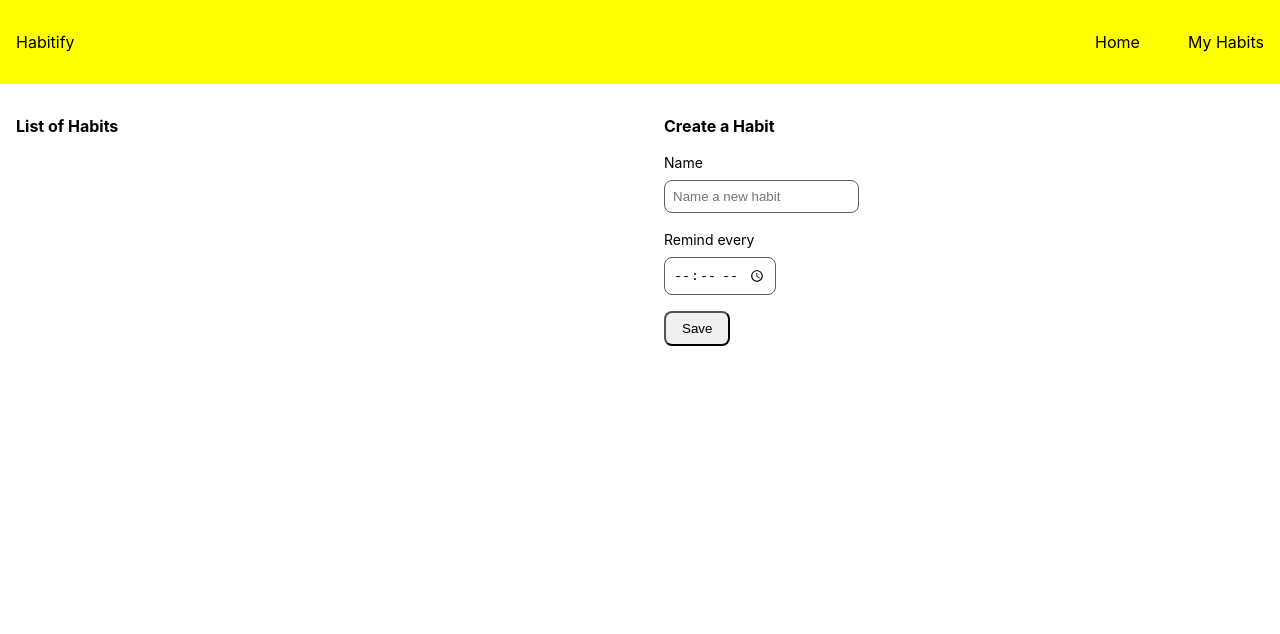
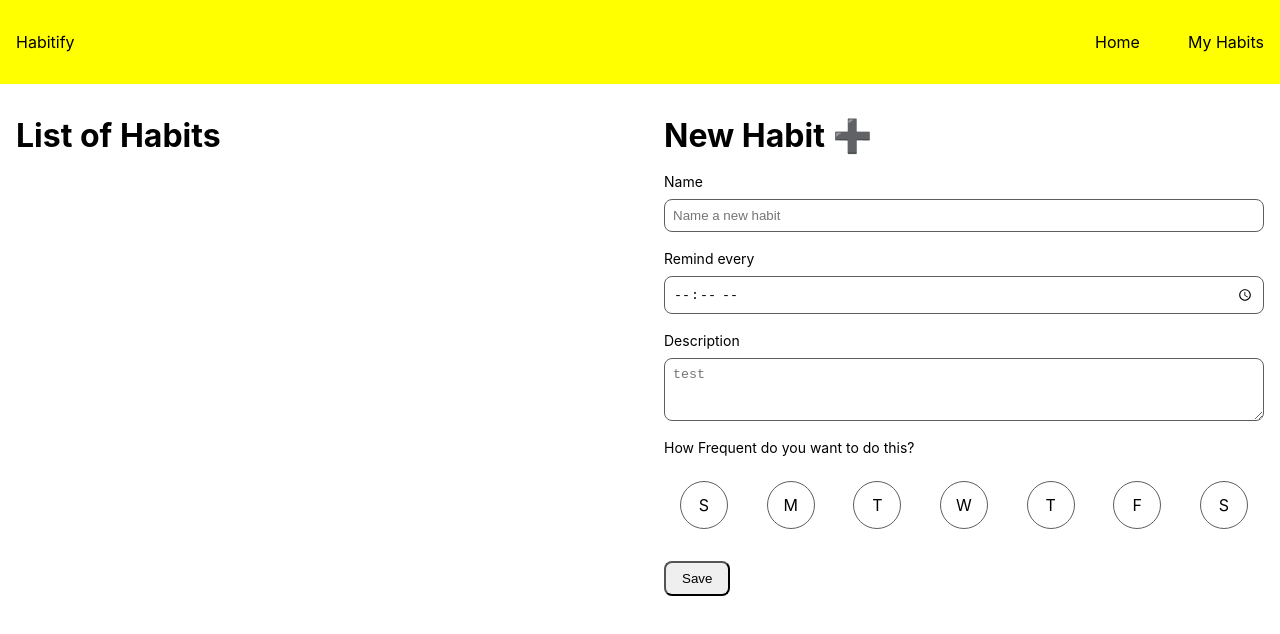
Before and after one commit to Gadu25/do-habit-ts, a React (Vite) app: page /habits in a window 1280 px wide. Shown: the top 634 px of the page. Built offline with nearby package versions, Linux system fonts and the light colour scheme.

Commit message:
feat: initial adding of habit properties

```diff
--- a/src/assets/css/common/form.css
+++ b/src/assets/css/common/form.css
@@ -1,6 +1,7 @@
 .form-group,
 .form-group .label,
-.form-group input {
+.form-group input,
+.form-group textarea {
   display: block;
 }
 
@@ -8,15 +9,18 @@
   margin: 1rem 0;
 }
 
-.form-group label {
+.form-group label,
+.form-group span {
   font-size: 14px;
 }
 
-.form-group input {
+.form-group input,
+.form-group textarea {
   margin-top: 0.5rem;
   padding: 0.5rem;
   border-radius: 0.5rem;
   border: 1px solid #5e5e5e;
+  width: 100%;
 }
 
 button {
@@ -24,3 +28,60 @@ button {
   border-radius: 0.5rem;
   cursor: pointer;
 }
+
+.form-week {
+  margin-top: 0.5rem;
+  padding: 1rem;
+  display: flex;
+  justify-content: space-between;
+  gap: 0.5rem;
+}
+
+.form-week .form-day {
+  border: 1px solid #5e5e5e;
+  padding: 0.5rem;
+  aspect-ratio: 1/1;
+  border-radius: 100px;
+  cursor: pointer;
+  min-width: 3rem;
+  display: flex;
+  justify-content: center;
+  align-items: center;
+  transition: border 0.1s ease;
+}
+
+.form-week .form-day:hover {
+  animation: jump 0.3s ease;
+}
+
+.form-week .form-day.active {
+  border: 1px solid rgb(63, 63, 236);
+}
+
+.form-week .form-day:active {
+  animation: hit 0.2s ease;
+}
+
+@keyframes jump {
+  0% {
+    transform: translateY(0);
+  }
+  50% {
+    transform: translateY(-0.2rem);
+  }
+  100% {
+    transform: translateY(0);
+  }
+}
+
+@keyframes hit {
+  0% {
+    transform: scale(1);
+  }
+  50% {
+    transform: scale(0.8);
+  }
+  100% {
+    transform: scale(1);
+  }
+}
--- a/src/components/habits/HabitCard.tsx
+++ b/src/components/habits/HabitCard.tsx
@@ -1,12 +1,40 @@
 import type { HabitCardProps } from "@/types/habit";
 
+interface Day {
+  id: number;
+  shorten: string;
+  name: string;
+}
+
+const daysOfWeek: Day[] = [
+  {id: 1, shorten: 'S', name: 'Sunday'},
+  {id: 2, shorten: 'M', name: 'Monday'},
+  {id: 3, shorten: 'T', name: 'Tuesday'},
+  {id: 4, shorten: 'W', name: 'Wednesday'},
+  {id: 5, shorten: 'T', name: 'Thursday'},
+  {id: 6, shorten: 'F', name: 'Friday'},
+  {id: 7, shorten: 'S', name: 'Sunday'},
+];
+
 function HabitCard({ habit, editHabit, deleteHabit }: HabitCardProps) {
+  const getDay = (id: number): string => {
+    const res =  daysOfWeek.filter((day) => day.id === id)
+    return res[0].name;
+  }
+
   return (
     <>
       <div className="habit-card">
         <div className="habit-desc" onClick={editHabit}>
-          <h5>{habit.title}</h5>
-          <span>{habit.time}</span>
+          <h5>{habit.name}</h5>
+          <small>{habit.time}</small>
+          <br/>
+          <small>every</small>
+          {habit.daysOfWeek.map((day) => (
+            <div className="habit-day" key={day}>{getDay(day)}</div>
+          ))}
+          <hr/>
+          <p>{habit.description}</p>
         </div>
         <div className="habit-action">
           <button onClick={deleteHabit}>Delete</button>
--- /dev/null
+++ b/src/components/habits/HabitForm.tsx
@@ -0,0 +1,95 @@
+import type React from "react";
+import type { Habit } from "@/types/habit";
+
+interface HabitFormProps {
+  isEdit: boolean;
+  singleHabit: Habit;
+  setSingleHabit: (habit: Habit) => void;
+  submitForm: (e: React.FormEvent<HTMLFormElement>) => void;
+}
+
+const daysOfWeek = [
+  {id: 1, shorten: 'S', name: 'Sunday'},
+  {id: 2, shorten: 'M', name: 'Monday'},
+  {id: 3, shorten: 'T', name: 'Tuesday'},
+  {id: 4, shorten: 'W', name: 'Wednesday'},
+  {id: 5, shorten: 'T', name: 'Thursday'},
+  {id: 6, shorten: 'F', name: 'Friday'},
+  {id: 7, shorten: 'S', name: 'Sunday'},
+];
+
+function HabitForm({isEdit, singleHabit, setSingleHabit, submitForm,}: HabitFormProps) {
+
+  const handleDaysOfWeek = (id:number) => {
+    const daysOfWeek = singleHabit.daysOfWeek
+    if (daysOfWeek.includes(id)) {
+      const newDays = daysOfWeek.filter((day) => day !== id);
+      setSingleHabit({...singleHabit, daysOfWeek: newDays})
+    } else {
+      setSingleHabit({...singleHabit, daysOfWeek:[...singleHabit.daysOfWeek, id]})
+    }
+  }
+
+  return (
+    <>
+      <div className="habit-form">
+        <div className="title">
+          <h1>{isEdit ? "Update Habit 🖊" : "New Habit ➕" }</h1>
+        </div>
+        <form onSubmit={submitForm}>
+          <div className="form-group">
+            <label htmlFor="form-habit-name">Name</label>
+            <input
+              id="form-habit-name"
+              type="text"
+              name="name"
+              placeholder="Name a new habit"
+              onChange={(e) => setSingleHabit({ ...singleHabit, name: e.target.value })}
+              value={singleHabit.name}
+            />
+          </div>
+          <div className="form-group">
+            <label htmlFor="form-habit-time">Remind every</label>
+            <input
+              id="form-habit-time"
+              type="time"
+              name="time"
+              onChange={(e) => setSingleHabit({ ...singleHabit, time: e.target.value })}
+              value={singleHabit.time}
+            />
+          </div>
+          <div className="form-group">
+            <label htmlFor="form-habit-description">Description</label>
+            <textarea
+              id="form-habit-description"
+              name="description"
+              value={singleHabit.description}
+              onChange={(e) => setSingleHabit({ ...singleHabit, description: e.target.value})}
+              rows={3}
+              placeholder="test"
+            >
+            </textarea>
+          </div>
+          <div className="form-group">
+            <span>How Frequent do you want to do this?</span>
+            <div className="form-week">
+              {daysOfWeek.map((day) => (
+                <div
+                  className={`form-day ${singleHabit.daysOfWeek.includes(day.id) ? 'active': ''}`}
+                  key={day.id}
+                  title={day.name}
+                  onClick={()=>handleDaysOfWeek(day.id)}
+                  >
+                    {day.shorten}
+                </div>
+              ))}
+            </div>
+          </div>
+            <button type="submit">Save</button>
+        </form>
+      </div>
+    </>
+  )
+}
+
+export default HabitForm;
--- a/src/pages/Habits.tsx
+++ b/src/pages/Habits.tsx
@@ -3,15 +3,26 @@ import { useState } from "react";
 import { useSelector, useDispatch } from "react-redux";
 import { add, update, remove } from "@/features/habit/habitSlice";
 import HabitCard from "@/components/habits/HabitCard";
+import HabitForm from "@/components/habits/HabitForm";
 import type { RootState } from "@/app/store";
 
 import type { Habit } from "@/types/habit";
+
+const emptyHabit = {
+  id: 0,
+  name: "",
+  description: "",
+  createdAt: "",
+  time: "",
+  daysOfWeek: [],
+  durationPerDay: ""
+}
 
 function Habits() {
   const habits = useSelector((state: RootState) => state.habits.value);
   const dispatch = useDispatch();
 
-  const [singleHabit, setSingleHabit] = useState<Habit>({ id: 0, title: "", time: "" });
+  const [singleHabit, setSingleHabit] = useState<Habit>(emptyHabit);
   const [isEdit, setIsEdit] = useState<boolean>(false);
 
   const handleSubmit = (e: React.FormEvent<HTMLFormElement>) => {
@@ -21,7 +32,7 @@ function Habits() {
     } else {
       saveHabit();
     }
-    setSingleHabit({ id: 0, title: "", time: "" });
+    setSingleHabit(emptyHabit);
   };
 
   const saveHabit = () => {
@@ -37,7 +48,15 @@ function Habits() {
 
   const editHabit = (habit: Habit) => {
     setIsEdit(true);
-    setSingleHabit({ id: habit.id, title: habit.title, time: habit.time });
+    setSingleHabit({
+      id: habit.id,
+      name: habit.name,
+      description: habit.description,
+      createdAt: habit.createdAt,
+      time: habit.time,
+      daysOfWeek: habit.daysOfWeek,
+      durationPerDay: habit.durationPerDay
+    });
   };
 
   const deleteHabit = (id: number) => {
@@ -48,7 +67,7 @@ function Habits() {
     <>
       <div className="habits-page">
         <div className="col">
-          <h4>List of Habits</h4>
+          <h1>List of Habits</h1>
           <div className="habit-list">
             {habits?.map((habit, index) => (
               <HabitCard
@@ -61,29 +80,12 @@ function Habits() {
           </div>
         </div>
         <div className="col">
-          <h4>Create a Habit</h4>
-          <form onSubmit={handleSubmit}>
-            <div className="form-group">
-              <label>Name</label>
-              <input
-                type="text"
-                name="title"
-                placeholder="Name a new habit"
-                onChange={(e) => setSingleHabit({ ...singleHabit, title: e.target.value })}
-                value={singleHabit.title}
-              />
-            </div>
-            <div className="form-group">
-              <label>Remind every</label>
-              <input
-                type="time"
-                name="time"
-                onChange={(e) => setSingleHabit({ ...singleHabit, time: e.target.value })}
-                value={singleHabit.time}
-              />
-            </div>
-            <button type="submit">Save</button>
-          </form>
+          <HabitForm
+            isEdit={isEdit}
+            singleHabit={singleHabit}
+            setSingleHabit={setSingleHabit}
+            submitForm={handleSubmit}
+          />
         </div>
       </div>
     </>
--- a/src/types/habit.ts
+++ b/src/types/habit.ts
@@ -1,7 +1,11 @@
 export interface Habit {
   id: number;
-  title: string;
+  name: string;
+  description: string;
+  createdAt: string;
   time: string;
+  daysOfWeek: Array<number>;
+  durationPerDay: string;
 }
 
 export interface HabitCardProps {
```
